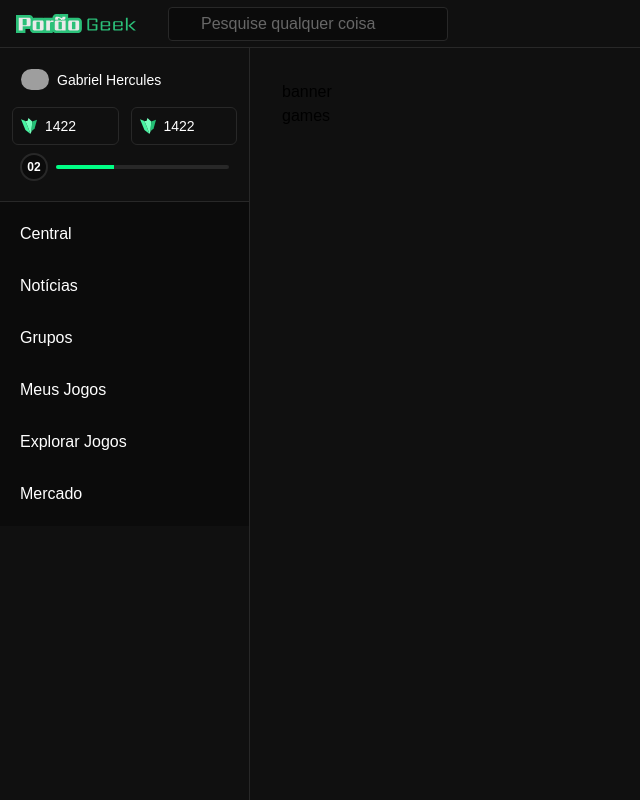
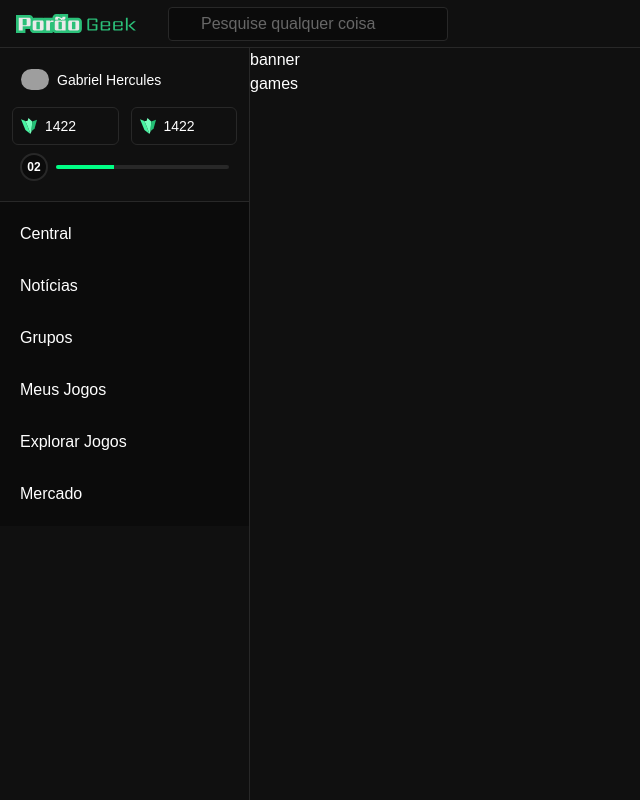
Before and after one commit to gabehercules/PoraoGeek, a Next.js app: page /games in a window 1280 px wide. Shown: the whole page, without its empty margins (0-640 px from the left). Built offline with nearby package versions, Linux system fonts and the light colour scheme; grey boxes are pictures that could not be loaded; some icons are missing; a web font is replaced by a local one.

Commit message:
dev changes 3

```diff
--- a/src/components/Layout/index.tsx
+++ b/src/components/Layout/index.tsx
@@ -6,7 +6,7 @@ export default function Layout({ children }: { children: React.ReactNode }) {
     <div className="layout-grid w-full h-full ">
       <DashboardHeader />
       <SidebarNav />
-      <main className="main-container p-8">{children}</main>
+      <main className="main-container">{children}</main>
     </div>
   );
 }
--- a/src/components/SidebarNav/index.tsx
+++ b/src/components/SidebarNav/index.tsx
@@ -77,7 +77,7 @@ export default function SidebarNav() {
               <Popover.Panel className="flex flex-col gap-2 w-full absolute left-0 z-10 bg-dark-bg border border-dark-border rounded-md mt-2 transition overflow-hidden">
                 <div>Alguma coisa</div>
                 <div className="flex flex-col text-white">
-                  <a href="#">Meu Perfil</a>
+                  <a href="/perfil">Meu Perfil</a>
                   <a href="#">Notificações</a>
                   <a href="#">Configurações</a>
                 </div>
--- a/styles/globals.css
+++ b/styles/globals.css
@@ -5,6 +5,7 @@
 @layer base {
   body {
     background-color: #101010;
+    @apply text-white;
   }
 
   h1,
```
Also changed, not shown: 1 other file (tests, documents, lock files or other folders).
